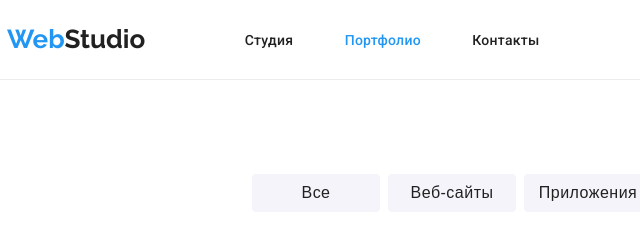
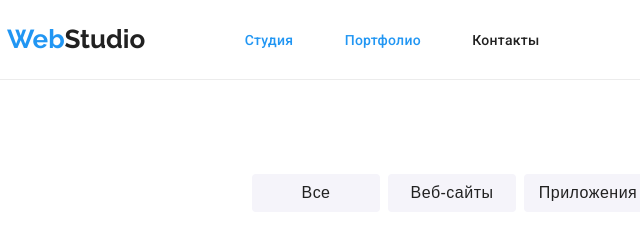
Before and after one commit to IOzerin/goit-markup-hw-03, a plain HTML site: page portfolio.html in a window 1280 px wide. In both pictures the pointer is over the link "Студия". Shown: the top 240 px of the page, 48-688 px from the left. Drawn offline with Linux system fonts and the light colour scheme.

Commit message:
Update style.css

```diff
--- a/css/style.css
+++ b/css/style.css
@@ -123,6 +123,11 @@ header {
   font-size: 14px;
   line-height: 1.14;
   letter-spacing: 0.02em;
+}
+
+.navigation-links:hover,
+.navigation-links:focus {
+  color: var(--txt-c-accent);
 }
 
 .navigation-contacts {
```
